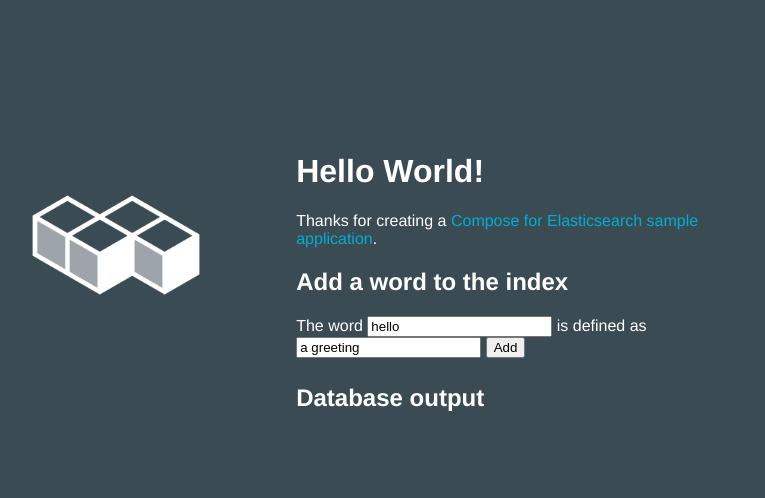
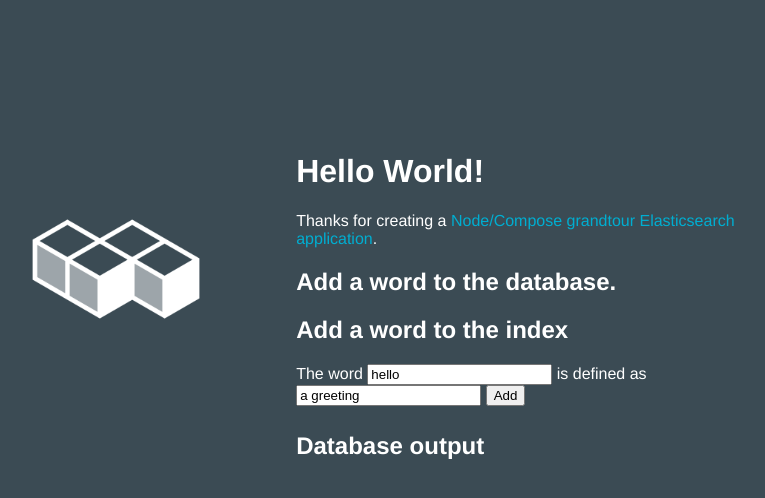
Before and after one commit to compose-grandtour/node, a website: page example-elasticsearch/public/index.html in a window 1280 px wide. Shown: the whole page, without its empty margins (246-1011 px from the left). Drawn offline with nearby package versions, Linux system fonts and the light colour scheme; no server answers.

Commit message:
initial commit

```diff
--- a/elasticsearch/public/index.html
+++ b/example-elasticsearch/public/index.html
@@ -2,7 +2,7 @@
 <html>
 
   <head>
-    <title>IBM Compose for Elasticsearch for Bluemix hello world app</title>
+    <title>Node/Compose grandtour Elasticsearch application</title>
     <meta charset="utf-8">
     <meta http-equiv="X-UA-Compatible" content="IE=edge">
     <meta name="viewport" content="width=device-width, initial-scale=1">
@@ -19,7 +19,8 @@
         </td>
         <td>
           <h1 id="message">Hello World!</h1>
-          <p class="description"></p> Thanks for creating a <a href=""><span class = "blue">Compose for Elasticsearch sample application</span></a>.
+          <p class="description"></p> Thanks for creating a <a href=""><span class = "blue">Node/Compose grandtour Elasticsearch application</span></a>.
+          <h2>Add a word to the database</a>.
           <h2>Add a word to the index</h2>
           <form id="add-word">
             The word <input type="text" name="word" value="hello"/>
```
Also changed, not shown: example-elasticsearch/package.json (renamed from elasticsearch/package.json), example-elasticsearch/public/images/logo-graphic-white.png (renamed from elasticsearch/public/images/logo-graphic-white.png), example-elasticsearch/public/javascripts/main.js (renamed from elasticsearch/public/javascripts/main.js), example-elasticsearch/public/stylesheets/style.css (renamed from elasticsearch/public/stylesheets/style.css), example-elasticsearch/server.js (renamed from elasticsearch/server.js), 2 other files.
